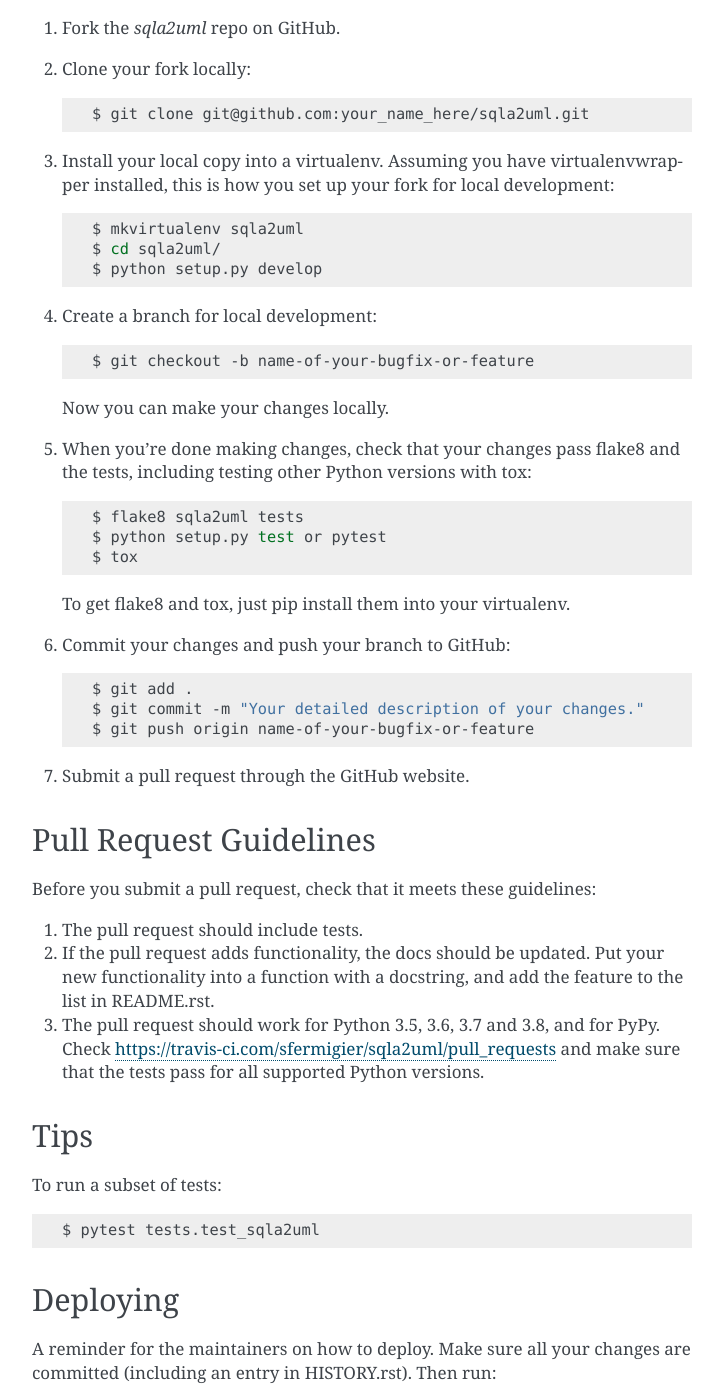
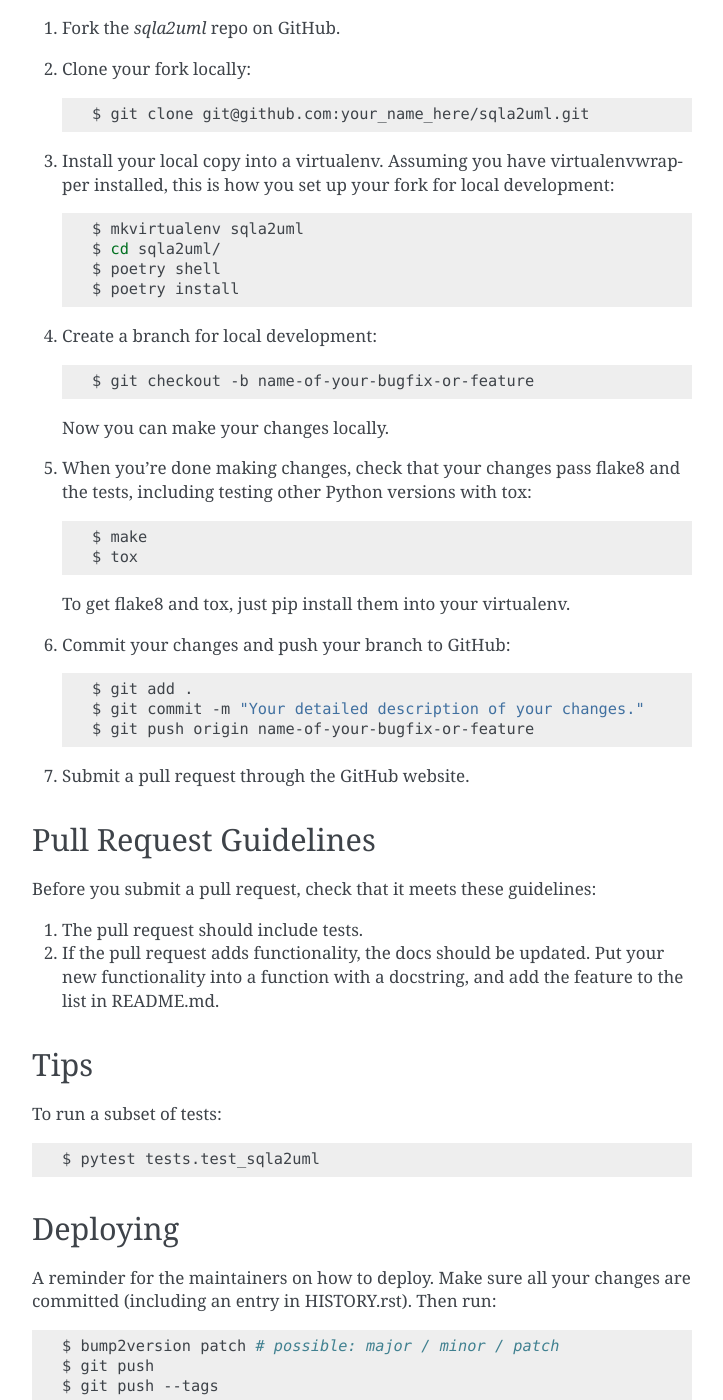
Before and after one commit to abilian/sqla2uml, a Sphinx documentation site: the page built from docs/contributing.rst, in a window 1280 px wide and 1400 px high, scrolled down 1302 px. Shown: the whole window, without its empty margins (388-1111 px from the left). Built offline with Sphinx 7.4.7, drawn with Linux system fonts in a browser that asks for light colours; pages that are not in the unit, such as notebooks, are missing from menus; the version number is read from the project's files by our own code; some of the changed text lies outside the part shown.

Commit message:
chore: update/cleanup/fix cruft and doc.

```diff
--- a/AUTHORS.rst
+++ b/AUTHORS.rst
@@ -5,7 +5,7 @@
 Development Lead
 ----------------
 
-* Abilian SAS <sf@abilian.com>
+* Stefane Fermigier (Abilian SAS) <sf@abilian.com>
 
 Contributors
 ------------
--- a/CONTRIBUTING.rst
+++ b/CONTRIBUTING.rst
@@ -15,7 +15,7 @@
 Report Bugs
 ~~~~~~~~~~~
 
-Report bugs at https://github.com/sfermigier/sqla2uml/issues.
+Report bugs at https://github.com/abilian/sqla2uml/issues.
 
 If you are reporting a bug, please include:
 
@@ -45,7 +45,7 @@
 Submit Feedback
 ~~~~~~~~~~~~~~~
 
-The best way to send feedback is to file an issue at https://github.com/sfermigier/sqla2uml/issues.
+The best way to send feedback is to file an issue at https://github.com/abilian/sqla2uml/issues.
 
 If you are proposing a feature:
 
@@ -68,7 +68,8 @@
 
     $ mkvirtualenv sqla2uml
     $ cd sqla2uml/
-    $ python setup.py develop
+    $ poetry shell
+    $ poetry install
 
 4. Create a branch for local development::
 
@@ -79,8 +80,7 @@
 5. When you're done making changes, check that your changes pass flake8 and the
    tests, including testing other Python versions with tox::
 
-    $ flake8 sqla2uml tests
-    $ python setup.py test or pytest
+    $ make
     $ tox
 
    To get flake8 and tox, just pip install them into your virtualenv.
@@ -101,10 +101,7 @@
 1. The pull request should include tests.
 2. If the pull request adds functionality, the docs should be updated. Put
    your new functionality into a function with a docstring, and add the
-   feature to the list in README.rst.
-3. The pull request should work for Python 3.5, 3.6, 3.7 and 3.8, and for PyPy. Check
-   https://travis-ci.com/sfermigier/sqla2uml/pull_requests
-   and make sure that the tests pass for all supported Python versions.
+   feature to the list in README.md.
 
 Tips
 ----
```
Also changed, not shown: docs/installation.rst (+6 -6 lines), pyproject.toml (+10 -27 lines), setup.cfg (+5 -4 lines), 2 other files.
